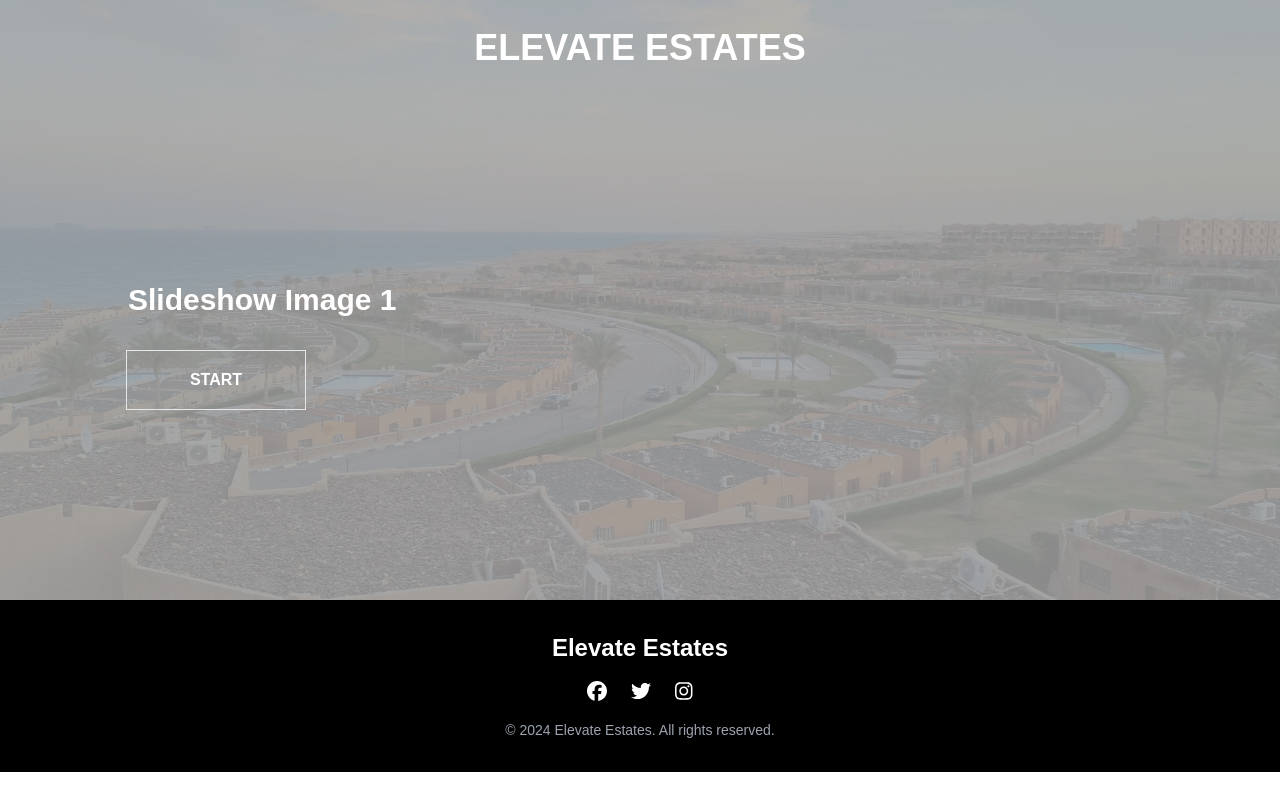
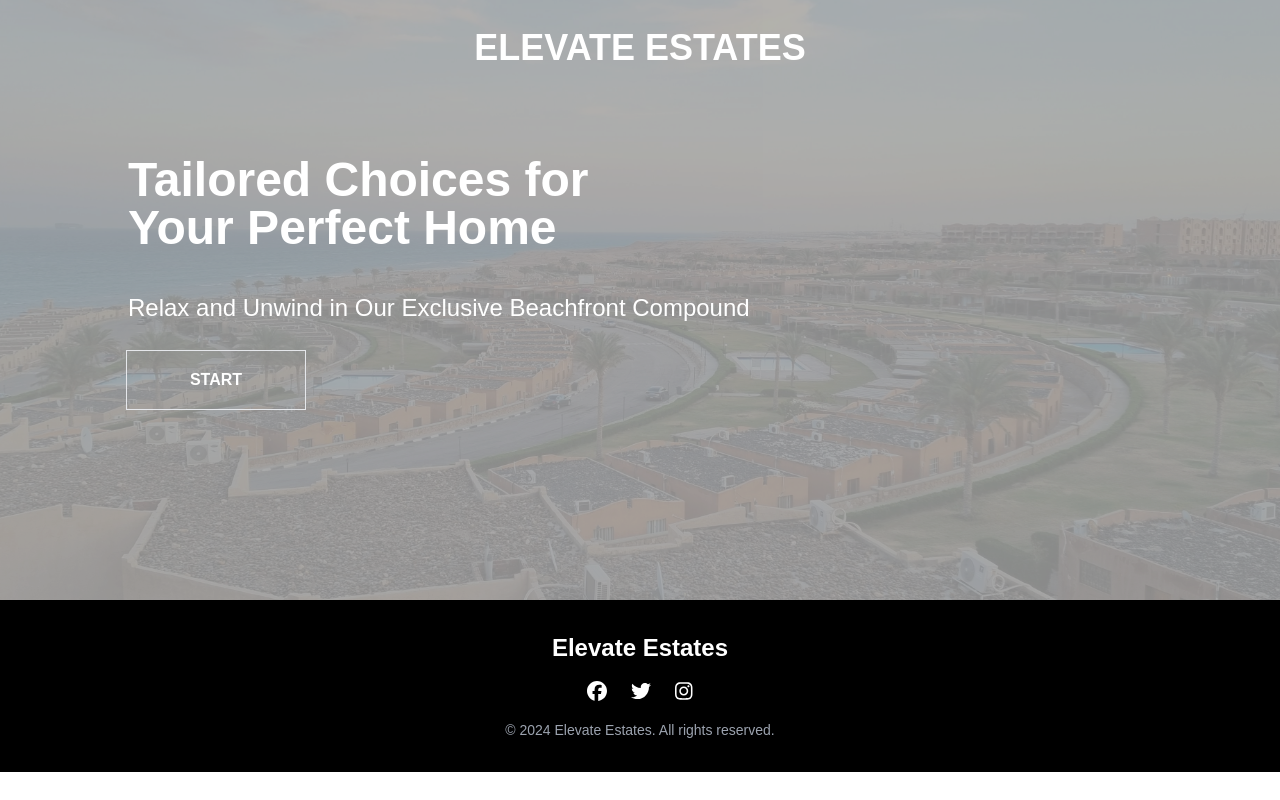
Before and after one commit to y-emam/elevate-estates, a Next.js app: page / in a window 1280 px wide. Built offline with nearby package versions, Linux system fonts and the light colour scheme.

Commit message:
fixed some issues in the home page

```diff
--- a/app/page.tsx
+++ b/app/page.tsx
@@ -10,18 +10,19 @@ import Footer from "@/components/Footer";
 const images = [
   {
     image_url: "/home/img1.jpg",
-    image_alt: "Slideshow Image 1",
-    image_title: "Slideshow Image 1",
+    image_alt: "Eleven Estates img 1",
+    image_title: "Relax and Unwind in Our Exclusive Beachfront Compound",
   },
   {
     image_url: "/home/img2.jpg",
-    image_alt: "Slideshow Image 2",
-    image_title: "Slideshow Image 2",
+    image_alt: "Eleven Estates img 2",
+    image_title:
+      "Strategic Location, Modern Amenities – Perfect for Your Business Growth",
   },
   {
     image_url: "/home/img3.jpg",
-    image_alt: "Slideshow Image 3",
-    image_title: "Slideshow Image 3",
+    image_alt: "Eleven Estates img 3",
+    image_title: "Live the Dream: A Beautiful Beachfront Compound Awaits You",
   },
 ];
 
@@ -42,12 +43,12 @@ export default function Home() {
   }, []);
 
   return (
-    <div className="w-full min-h-s">
+    <div className="w-full min-h-screen overflow-x-hidden">
       <Navbar />
-      <div className="flex justify-center items-center flex-col">
+      <div className="flex w-full justify-center items-center flex-col">
         <div className="relative w-full" style={{ height: "600px" }}>
           <div
-            className={`absolute inset-0 overflow-hidden transition-opacity duration-1000 ${
+            className={`absolute w-full inset-0 overflow-hidden transition-opacity duration-1000 ${
               fade ? "opacity-100" : "opacity-0"
             }`}
           >
@@ -61,7 +62,12 @@ export default function Home() {
           </div>
 
           <div className="absolute inset-0 bg-black bg-opacity-30 flex justify-center items-start flex-col">
-            <h2 className="text-white text-3xl mx-32 opacity-0 font-semibold animate-fade-in">
+            <div className="text-white w-full sm:w-1/2 text-left pl-8 sm:pl-32 -translate-y-20">
+              <h1 className="text-3xl sm:text-5xl font-bold">
+                Tailored Choices for Your Perfect Home
+              </h1>
+            </div>
+            <h2 className="text-white text-xl sm:text-2xl pl-8 sm:pl-32 opacity-0 animate-fade-in -translate-y-10">
               {images[currentImageIndex].image_title}
             </h2>
             <a className="animated-btn" href={"/destination"}>
```
